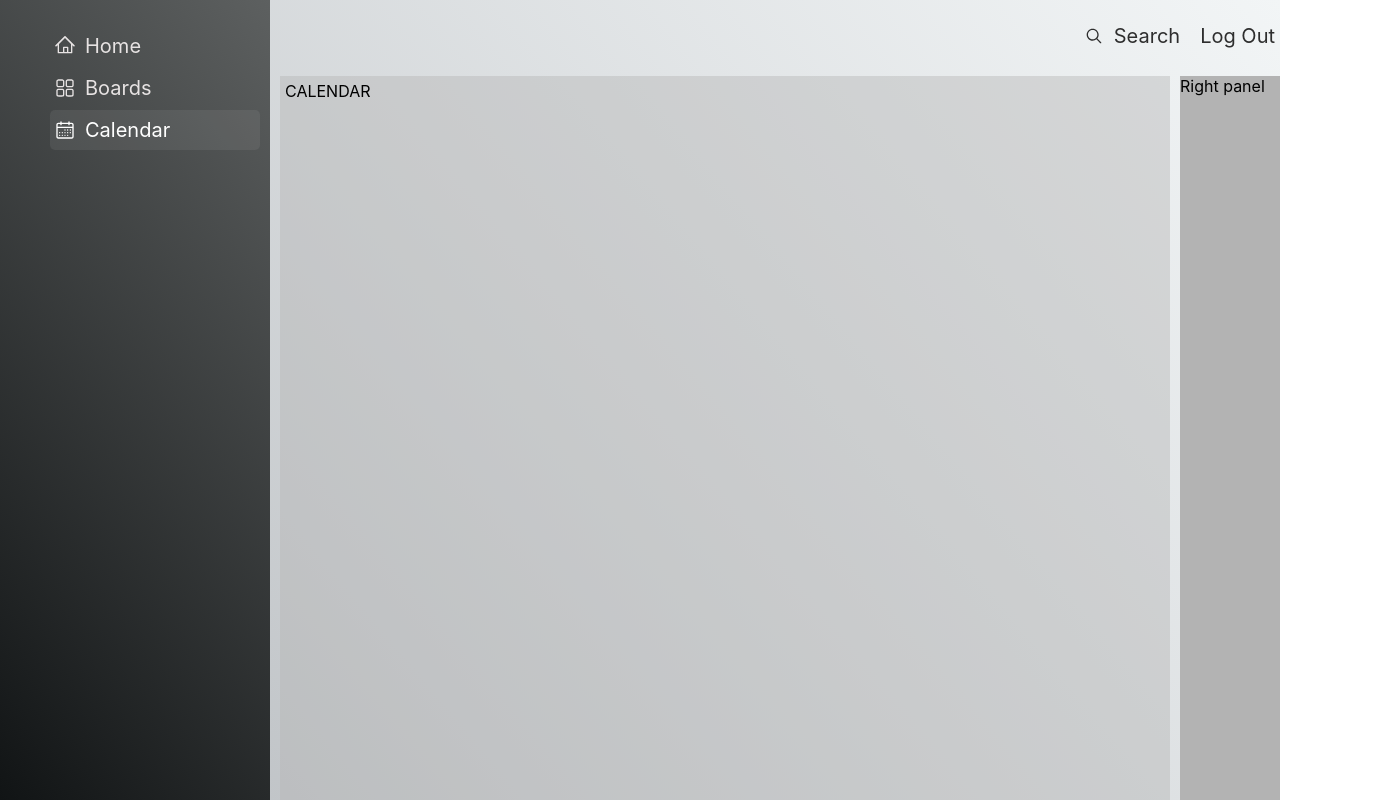
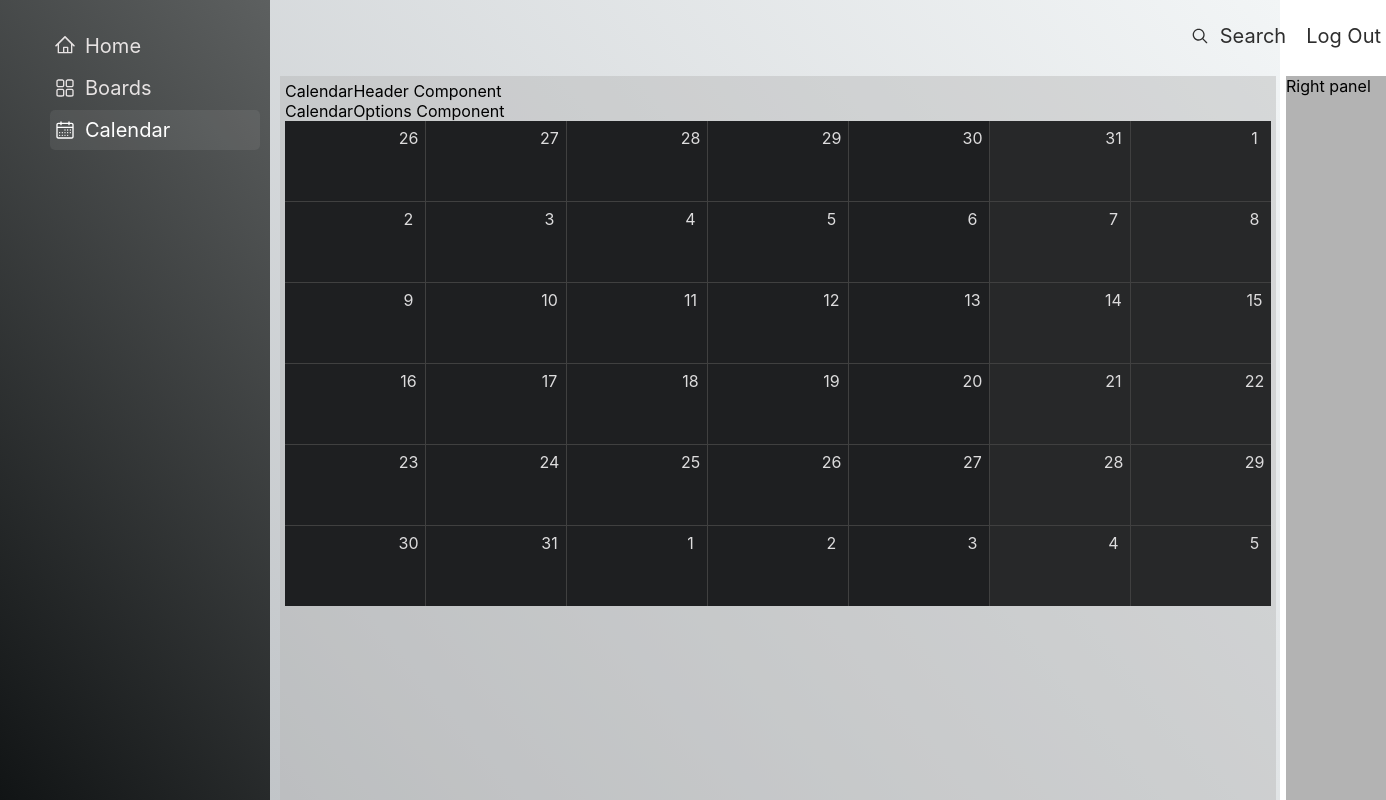
Before and after one commit to MaxNikitenok/project-manager-react, a React (Create React App) app: page /calendar in a window 1280 px wide. Shown: the whole page, 1386 px wide, since content can reach past the window. Built offline with nearby package versions, Linux system fonts and the light colour scheme; sample sign-in values are in the browser's storage.

Commit message:
feat: start develop calendar (add grid)

```diff
--- a/package.json
+++ b/package.json
@@ -15,12 +15,13 @@
     "axios": "^1.2.6",
     "framer-motion": "^9.0.4",
     "ky": "^0.33.2",
+    "moment": "^2.29.4",
     "react-beautiful-dnd": "^13.1.1",
     "react-dom": "^18.2.0",
     "react-icons": "^4.7.1",
     "react-redux": "^8.0.5",
     "react-router-dom": "^6.7.0",
-    "react-scripts": "5.0.1",
+    "react-scripts": "^5.0.1",
     "redux": "^4.2.0",
     "typescript": "^4.9.4",
     "web-vitals": "^2.1.4"
--- a/src/components/Calendar/Calendar.tsx
+++ b/src/components/Calendar/Calendar.tsx
@@ -1,10 +1,20 @@
 import React from 'react';
+import moment from 'moment';
 import style from './Calendar.module.css';
+import { CalendarHeader } from '../CalendarHeader/CalendarHeader';
+import { CalendarOptions } from '../CalendarOptions/CalendarOptions';
+import { CalendarGrid } from '../CalendarGrid/CalendarGrid';
 
 const Calendar = () => {
+
+  moment.updateLocale('en', {week: {dow: 1}});
+  const startDay = moment().startOf('month').startOf('week');
+
   return (
-    <div className={style.tasks}>
-      <div>CALENDAR</div>
+    <div className={style.calendar}>
+      <CalendarHeader />
+      <CalendarOptions />
+      <CalendarGrid startDay={startDay} />
     </div>
   );
 };
--- /dev/null
+++ b/src/components/CalendarGrid/CalendarGrid.module.css
@@ -0,0 +1,34 @@
+.gridWrapper {
+  display: grid;
+  grid-template-columns: repeat(7, 1fr);
+  grid-template-rows: repeat(6, 1fr);
+  background-color: #404040;
+  gap: 1px;
+}
+
+.cellWrapper {
+  min-width: 140px;
+  min-height: 80px;
+  background-color: #1e1f21;
+  color: #dddcdd;
+}
+
+.cellWeekEndWrapper {
+  min-width: 140px;
+  min-height: 80px;
+  background-color: #272829;
+  color: #dddcdd;
+}
+
+.rowInCell {
+  display: flex;
+  justify-content: flex-end;
+}
+
+.dayWrapper {
+  height: 33px;
+  width: 33px;
+  display: flex;
+  align-items: center;
+  justify-content: center;
+}
--- /dev/null
+++ b/src/components/CalendarGrid/CalendarGrid.tsx
@@ -0,0 +1,27 @@
+import React from 'react';
+import style from './CalendarGrid.module.css';
+
+export const CalendarGrid = (props: { startDay: { clone: () => any } }) => {
+  const totalDays = 42;
+  const day = props.startDay.clone().subtract(1, 'day');
+  const daysArray = [...Array(totalDays)].map(() => day.add(1, 'day').clone());
+
+  return (
+    <div className={style.gridWrapper}>
+      {daysArray.map((dayItem) => (
+        <div
+          className={
+            dayItem.day() === 6 || dayItem.day() === 0
+              ? style.cellWeekEndWrapper
+              : style.cellWrapper
+          }
+          key={dayItem.format('DDMMYYYY')}
+        >
+          <div className={style.rowInCell}>
+            <div className={style.dayWrapper}>{dayItem.format('D')}</div>
+          </div>
+        </div>
+      ))}
+    </div>
+  );
+};
--- /dev/null
+++ b/src/components/CalendarHeader/CalendarHeader.module.css
@@ -0,0 +1 @@
+.calendarHeader {}
--- /dev/null
+++ b/src/components/CalendarHeader/CalendarHeader.tsx
@@ -0,0 +1,8 @@
+import React from 'react';
+import style from './CalendarHeader.module.css';
+
+export const CalendarHeader = () => (
+  <div className={style.calendarHeader}>
+    CalendarHeader Component
+  </div>
+);
--- /dev/null
+++ b/src/components/CalendarOptions/CalendarOptions.module.css
@@ -0,0 +1 @@
+.calendarOptions {}
--- /dev/null
+++ b/src/components/CalendarOptions/CalendarOptions.tsx
@@ -0,0 +1,8 @@
+import React from 'react';
+import style from './CalendarOptions.module.css';
+
+export const CalendarOptions = () => (
+  <div className={style.calendarOptions}>
+    CalendarOptions Component
+  </div>
+);
--- a/tsconfig.json
+++ b/tsconfig.json
@@ -18,7 +18,7 @@
     "resolveJsonModule": true,
     "isolatedModules": true,
     "noEmit": true,
-    "jsx": "react-jsx"
+    "jsx": "preserve"
   },
   "include": [
     "src"
```
Also changed, not shown: 1 other file (tests, documents, lock files or other folders).
